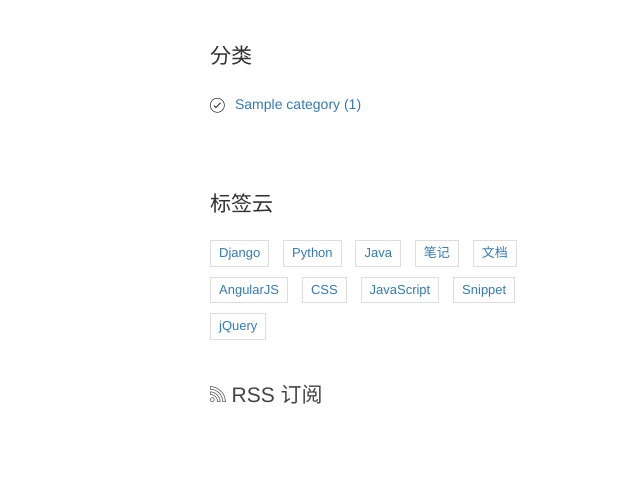
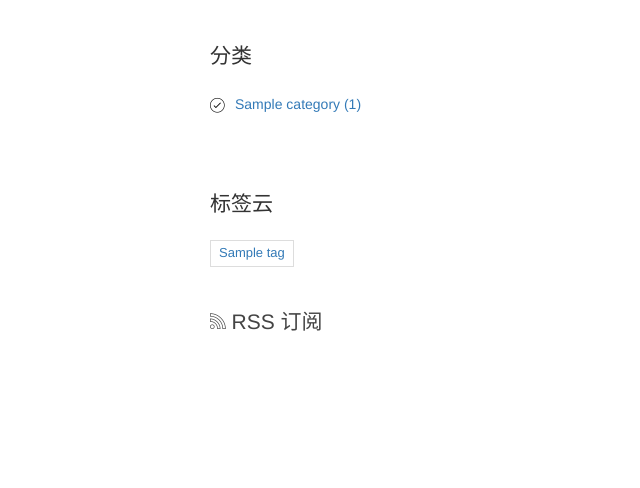
Before and after one commit to Easter/my-regular-blog, a Django app: page / in a window 1280 px wide. Shown: the part 446-934 px from the top of the page, without its empty margins (640-1280 px from the left). After the commit the page ends 777 px from the top, so only its background shows below. Run offline with Django 3.2, Linux system fonts and the light colour scheme; tables that the repository leaves empty hold one stand-in row (values such as "Sample post"); some libraries are stand-ins or nearby versions.

Commit message:
点击标签进入标签文章

```diff
--- a/blog/models.py
+++ b/blog/models.py
@@ -40,7 +40,7 @@ class Post(models.Model):
         return reverse('blog:detail',kwargs={'pk':self.pk})
 
     def save(self,*args,**kwargs):
-        if self.excerpt:
+        if not self.excerpt:
             md = markdown.Markdown(extensions=[
                 'markdown.extensions.extra',
                 'markdown.extensions.codehilite',
--- a/blog/templatetags/blog_tags.py
+++ b/blog/templatetags/blog_tags.py
@@ -23,3 +23,7 @@ def get_blog_numbers():
     #     post_list = Post.objects.filter(category=category.name)
     #     return post_list
     return Post.objects.all()
+
+@register.simple_tag
+def get_tags():
+    return Tag.objects.annotate(num_posts=Count('post')).filter(num_posts__gt=0)
--- a/blog/urls.py
+++ b/blog/urls.py
@@ -7,6 +7,7 @@ urlpatterns = [
     path('blog/<int:pk>/',views.detail,name="detail"),
     path('archives/<int:year>/<int:month>/',views.ArchivesView.as_view(),name="archives"),
     # path('archives/<int:year>/<int:month>/',views.archives,name="archives"),
-    path('category/<int:pk>/',views.CategoryView.as_view(),name="category")
+    path('category/<int:pk>/',views.CategoryView.as_view(),name="category"),
     # path('category/<int:pk>/',views.category,name="category")
+    path('tag/<int:pk>/',views.TagView.as_view(),name="tag")
 ]
--- a/blog/views.py
+++ b/blog/views.py
@@ -1,6 +1,6 @@
 #coding=utf-8
 from django.shortcuts import render,get_object_or_404
-from .models import Post,Category
+from .models import Post,Category,Tag
 import markdown
 from comments.forms import CommentForm
 from django.views.generic import ListView,DeleteView
@@ -201,3 +201,10 @@ class CategoryView(ListView):
 #     cate = get_object_or_404(Category,pk=pk)
 #     post_list = Post.objects.filter(category=cate).order_by('-created_time')
 #     return render(request,"blog/index.html",{"post_list":post_list})
+class TagView(ListView):
+    model = Post
+    template_name = 'blog/index.html'
+    context_object_name = 'post_list'
+    def get_queryset(self):
+        tag = get_object_or_404(Tag,pk=self.kwargs.get('pk'))
+        return super(TagView,self).get_queryset().filter(tag=tag)
--- a/blogproject/urls.py
+++ b/blogproject/urls.py
@@ -17,8 +17,10 @@ from django.contrib import admin
 from django.urls import path,include
 from django.urls import path
 from blog import urls
+from blog.feeds import AllPostsRssFeed
 urlpatterns = [
     path('admin/', admin.site.urls),
     path('',include('blog.urls')),
     path('',include('comments.urls')),
+    path('all.rss/',AllPostsRssFeed(),name="rss")
 ]
--- a/templates/base.html
+++ b/templates/base.html
@@ -114,41 +114,19 @@
 
                 <div class="widget widget-tag-cloud">
                     <h3 class="widget-title">标签云</h3>
+                    {% get_tags as tag_list %}
                     <ul>
+                        {% for tag in tag_list %}
                         <li>
-                            <a href="#">Django</a>
+                            <a href="{% url 'blog:tag' tag.pk %}">{{ tag.name }}</a>
                         </li>
-                        <li>
-                            <a href="#">Python</a>
-                        </li>
-                        <li>
-                            <a href="#">Java</a>
-                        </li>
-                        <li>
-                            <a href="#">笔记</a>
-                        </li>
-                        <li>
-                            <a href="#">文档</a>
-                        </li>
-                        <li>
-                            <a href="#">AngularJS</a>
-                        </li>
-                        <li>
-                            <a href="#">CSS</a>
-                        </li>
-                        <li>
-                            <a href="#">JavaScript</a>
-                        </li>
-                        <li>
-                            <a href="#">Snippet</a>
-                        </li>
-                        <li>
-                            <a href="#">jQuery</a>
-                        </li>
-                    </ul>
+                        {% empty %}
+                        暂无标签！
+                        {% endfor %}
+                      </ul>
                 </div>
                 <div class="rss">
-                    <a href=""><span class="ion-social-rss-outline"></span> RSS 订阅</a>
+                    <a href="{% url "rss" %}"><span class="ion-social-rss-outline"></span> RSS 订阅</a>
                 </div>
             </aside>
         </div>
```
Also changed, not shown: blog/feeds.py (added, +26 -0 lines).
